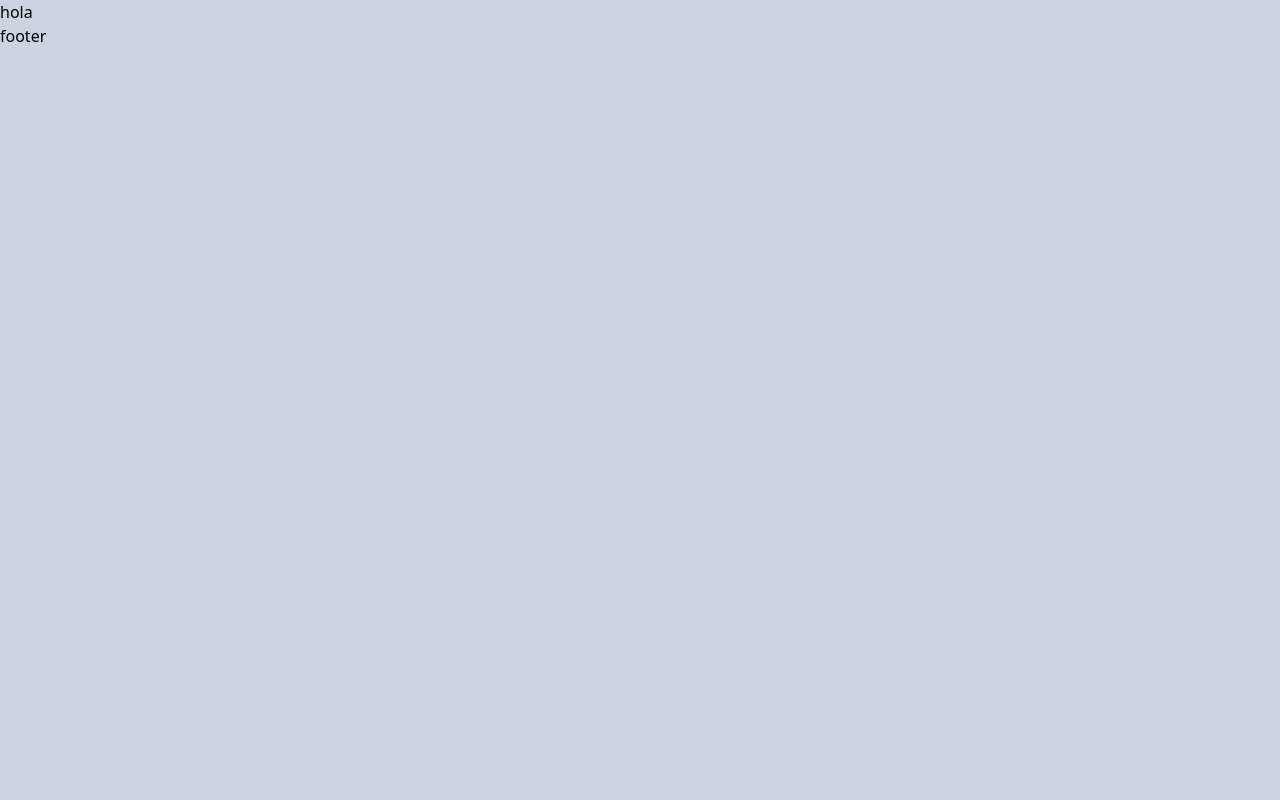
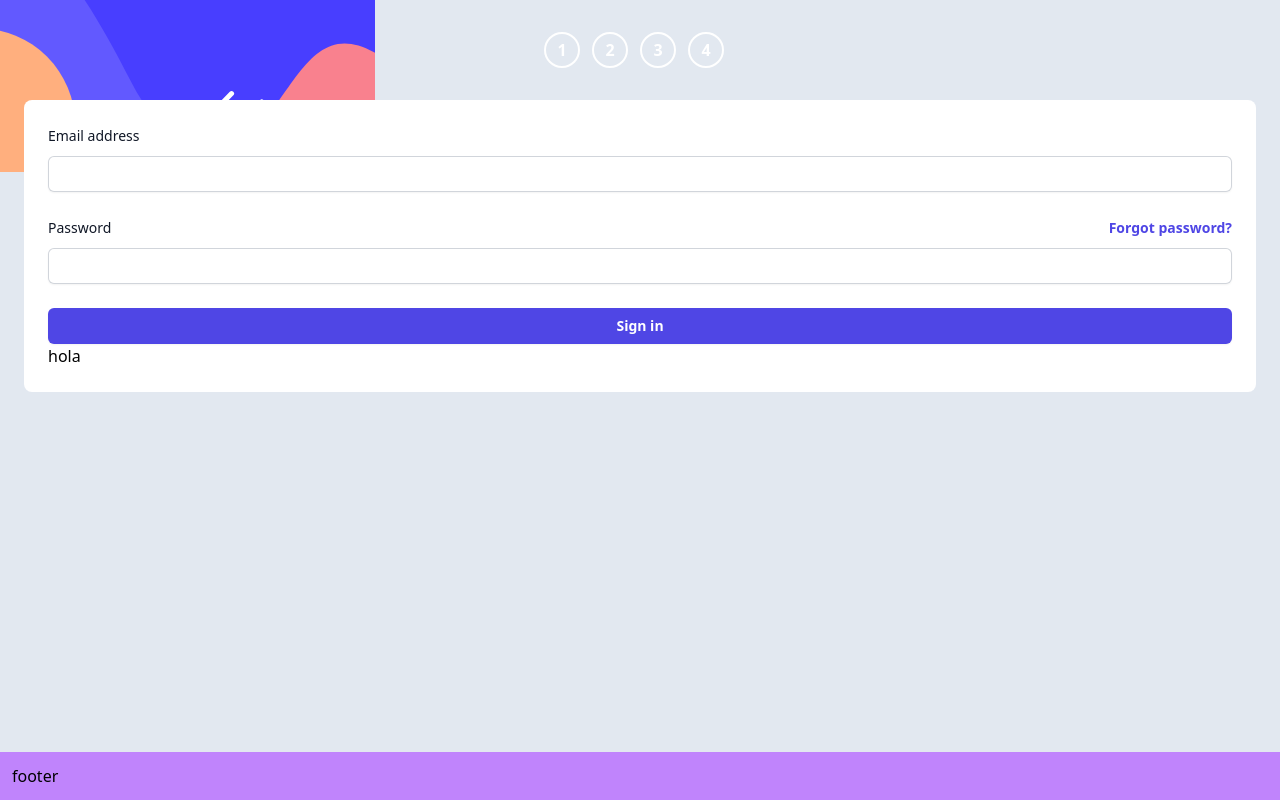
Before and after one commit to CarlosNaro/Multi-step-form-vuejs, a Vue app: page / in a window 1280 px wide. Built offline with nearby package versions, Linux system fonts and the light colour scheme.

Commit message:
movil components

```diff
--- a/src/App.vue
+++ b/src/App.vue
@@ -1,21 +1,105 @@
 <script setup lang="ts"></script>
 
 <template>
-  <div class="h-screen bg-slate-300">
-    <div id="SideBar" class="overflow-hidden"></div>
-    <img src="" class=" bg-image-mobile md:bg-image-desktop "  alt="">
-    <main>
-      <div id="container">
-        <router-view />
-      </div>
+  <div class="flex flex-col justify-between h-screen bg-slate-200">
+    <div>
 
-      <footer>footer</footer>
-    </main>
+      <nav id="SideBar" class="    ">
+
+        <div class=" flex   ">
+          <div class="flex justify-center mt-8 absolute w-full">
+            <div
+              class="flex justify-center items-center p-4 border-white hover:bg-white text-white hover:text-black border-2 mr-3 rounded-full relative"
+            >
+              <span class="absolute font-semibold"> 1</span>
+            </div>
+            <div
+              class="flex justify-center items-center p-4 border-white hover:bg-white text-white hover:text-black border-2 mr-3 rounded-full relative"
+            >
+              <span class="absolute font-semibold"> 2</span>
+            </div>
+            <div
+              class="flex justify-center items-center p-4 border-white hover:bg-white text-white hover:text-black border-2 mr-3 rounded-full relative"
+            >
+              <span class="absolute font-semibold"> 3</span>
+            </div>
+            <div
+              class="flex justify-center items-center p-4 border-white hover:bg-white text-white hover:text-black border-2 mr-3 rounded-full relative"
+            >
+              <span class="absolute font-semibold"> 4</span>
+            </div>
+          </div>
+
+          <img src="./assets/images/bg-sidebar-mobile.svg" class=" " alt="" />
+        </div>
+
+      </nav>
+
+      <main class="p-6 -my-24  relative  ">
+        <div class="bg-white p-6 rounded-lg">
+          <form class="space-y-6" action="#" method="POST">
+            <div>
+              <label
+                for="email"
+                class="block text-sm font-medium leading-6 text-gray-900"
+                >Email address</label
+              >
+              <div class="mt-2">
+                <input
+                  id="email"
+                  name="email"
+                  type="email"
+                  autocomplete="email"
+                  required=""
+                  class="block w-full rounded-md border-0 py-1.5 text-gray-900 shadow-sm ring-1 ring-inset ring-gray-300 placeholder:text-gray-400 focus:ring-2 focus:ring-inset focus:ring-indigo-600 sm:text-sm sm:leading-6"
+                />
+              </div>
+            </div>
+
+            <div>
+              <div class="flex items-center justify-between">
+                <label
+                  for="password"
+                  class="block text-sm font-medium leading-6 text-gray-900"
+                  >Password</label
+                >
+                <div class="text-sm">
+                  <a
+                    href="#"
+                    class="font-semibold text-indigo-600 hover:text-indigo-500"
+                    >Forgot password?</a
+                  >
+                </div>
+              </div>
+              <div class="mt-2">
+                <input
+                  id="password"
+                  name="password"
+                  type="password"
+                  autocomplete="current-password"
+                  required=""
+                  class="block w-full rounded-md border-0 py-1.5 text-gray-900 shadow-sm ring-1 ring-inset ring-gray-300 placeholder:text-gray-400 focus:ring-2 focus:ring-inset focus:ring-indigo-600 sm:text-sm sm:leading-6"
+                />
+              </div>
+            </div>
+
+            <div>
+              <button
+                type="submit"
+                class="flex w-full justify-center rounded-md bg-indigo-600 px-3 py-1.5 text-sm font-semibold leading-6 text-white shadow-sm hover:bg-indigo-500 focus-visible:outline focus-visible:outline-2 focus-visible:outline-offset-2 focus-visible:outline-indigo-600"
+              >
+                Sign in
+              </button>
+            </div>
+          </form>
+
+          <router-view />
+        </div>
+      </main>
+    </div>
+
+    <footer class="p-3 bg-purple-400">footer</footer>
   </div>
 </template>
 
-<style scoped>
-
-
-
-</style>
+<style scoped></style>
```
